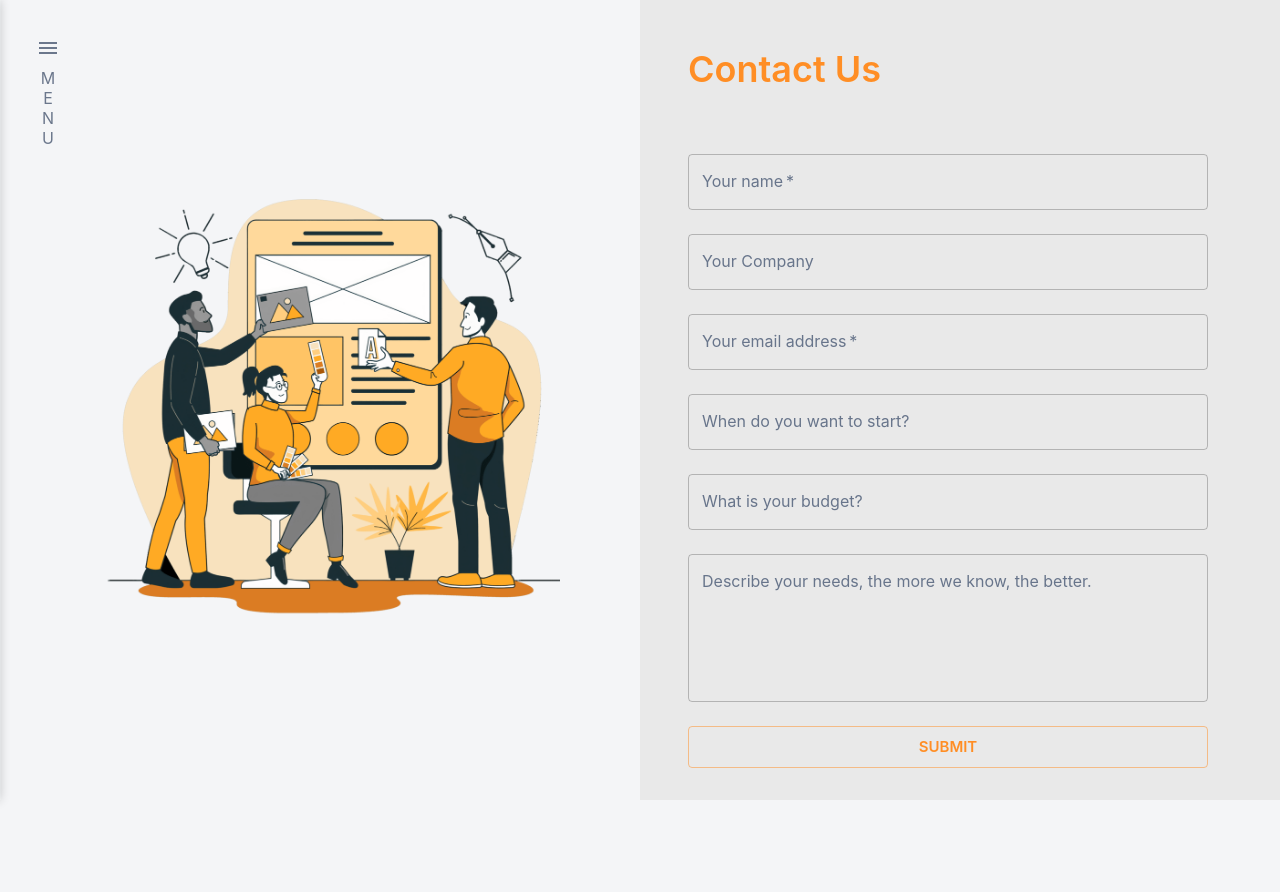
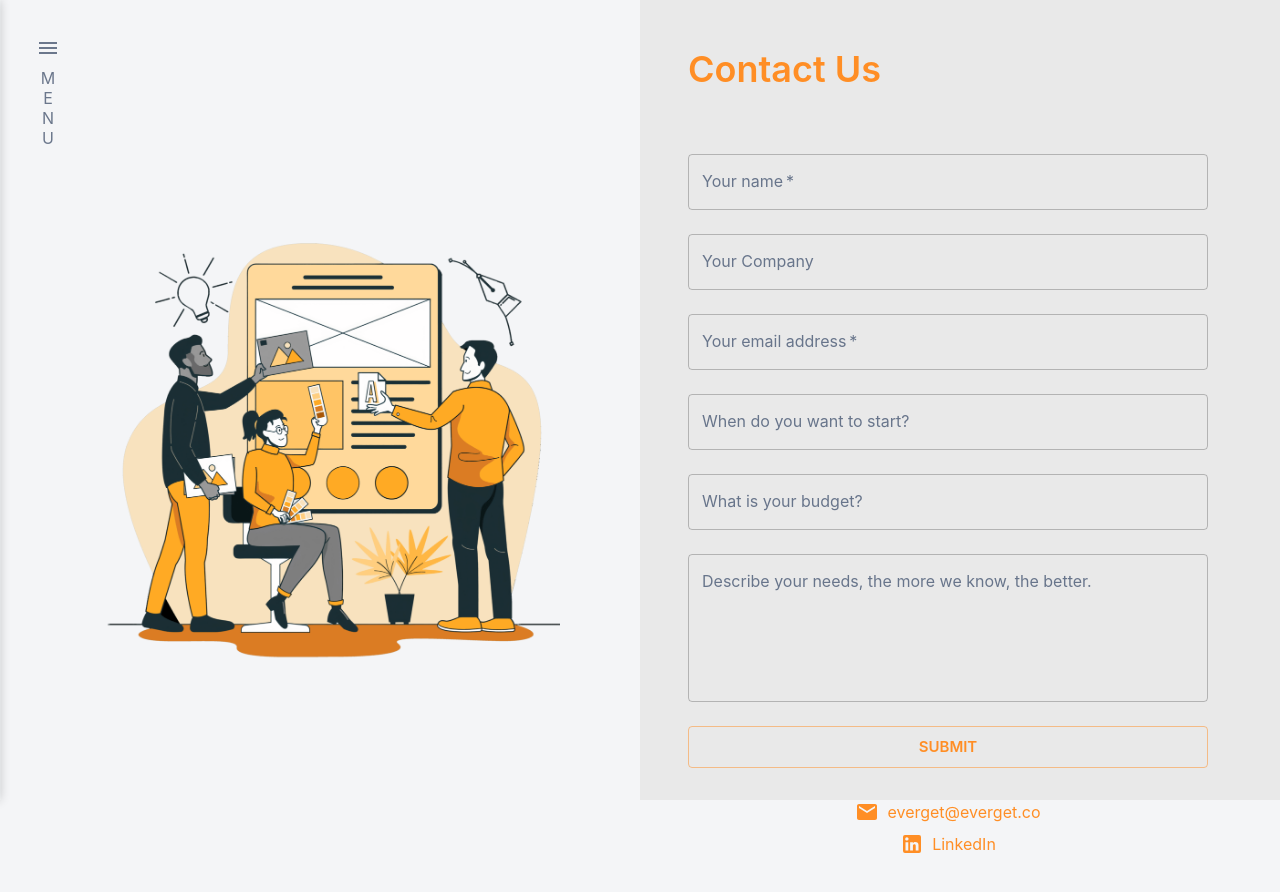
Before and after one commit to tedi4t/everget, a Next.js app: page /contact in a window 1280 px wide. Shown: the top 892 px of the page. Before the commit the page ends 816 px from the top, so only its background shows below. Built offline with nearby package versions, Linux system fonts and the light colour scheme.

Commit message:
add email and linkedin to contact page

```diff
--- a/components/ContactPage/ContactPage.styles.ts
+++ b/components/ContactPage/ContactPage.styles.ts
@@ -89,3 +89,13 @@ ContactFormButton.defaultProps = {
 	size: 'large',
 	fullWidth: true,
 };
+
+export const SocialMedia = styled(Grid)`
+	width: 100%;
+
+	margin-top: 2rem;
+`;
+SocialMedia.defaultProps = {
+	container: true,
+	flexDirection: 'column',
+};
--- a/components/ContactPage/ContactPage.tsx
+++ b/components/ContactPage/ContactPage.tsx
@@ -1,9 +1,12 @@
 import { useState } from 'react';
 import Image from 'next/image';
+import Link from 'next/link';
 import Grid from '@mui/material/Grid';
 import Box from '@mui/material/Box';
 import Typography from '@mui/material/Typography';
 // import Checkbox from '@mui/material/Checkbox';
+import LinkedInIcon from '@mui/icons-material/LinkedIn';
+import EmailIcon from '@mui/icons-material/Email';
 
 import ContactImg from '../../assets/media/contact.png';
 
@@ -16,6 +19,7 @@ import {
 	ContactFormTextField,
 	// ContactFormControlLabel,
 	ContactFormButton,
+	SocialMedia,
 } from './ContactPage.styles';
 
 export interface ContactInfo {
@@ -119,6 +123,28 @@ export function ContactPage({ onSubmit }: { onSubmit: (contactInfo: ContactInfo)
 							{/*/>*/}
 							<ContactFormButton onClick={handleSubmit}>Submit</ContactFormButton>
 						</ContactForm>
+						<SocialMedia alignItems={'center'} justifyContent={'center'} gap={1}>
+							<Grid container alignItems={'center'} justifyContent={'center'} gap={1}>
+								<EmailIcon color={'primary'} />
+								<Typography color={'primary'} variant={'body1'}>
+									everget@everget.co
+								</Typography>
+							</Grid>
+							<Link
+								href={'https://www.linkedin.com/company/everget-development/'}
+								passHref
+								legacyBehavior
+							>
+								<a>
+									<Grid container alignItems={'center'} justifyContent={'center'} gap={1}>
+										<LinkedInIcon color={'primary'} />
+										<Typography color={'primary'} variant={'body1'}>
+											LinkedIn
+										</Typography>
+									</Grid>
+								</a>
+							</Link>
+						</SocialMedia>
 					</RightSideWrapper>
 				</Grid>
 			</WContainer>
--- a/components/Expertise/Expertise.tsx
+++ b/components/Expertise/Expertise.tsx
@@ -1,5 +1,6 @@
 import Container from '@mui/material/Container';
 import Grid from '@mui/material/Grid';
+import Typography from '@mui/material/Typography';
 
 import {
 	ExpertiseWrapper,
@@ -9,7 +10,6 @@ import {
 	DescTypography,
 	SkillsTypography,
 } from './Expertise.styles';
-import Typography from '@mui/material/Typography';
 
 export function Expertise() {
 	const skills = [
```
